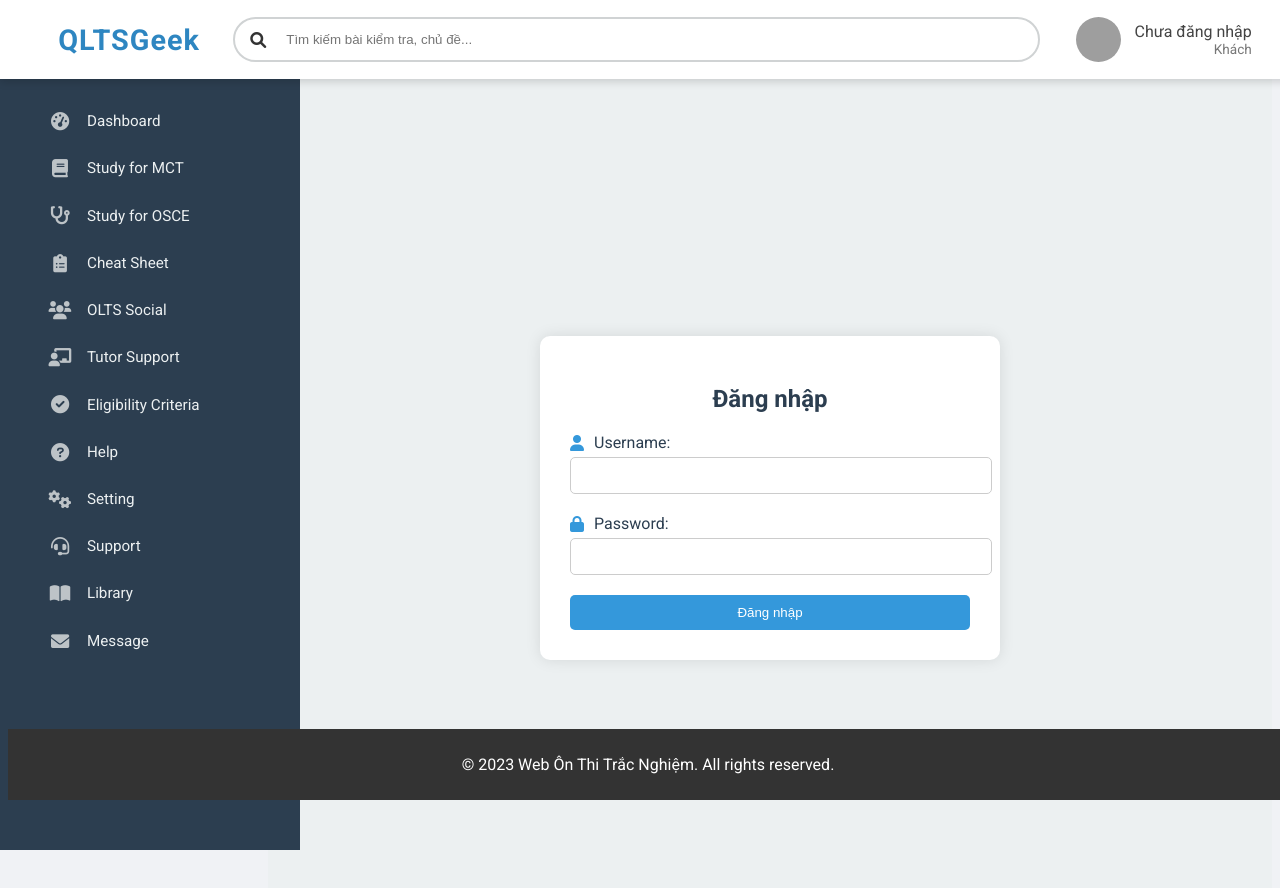
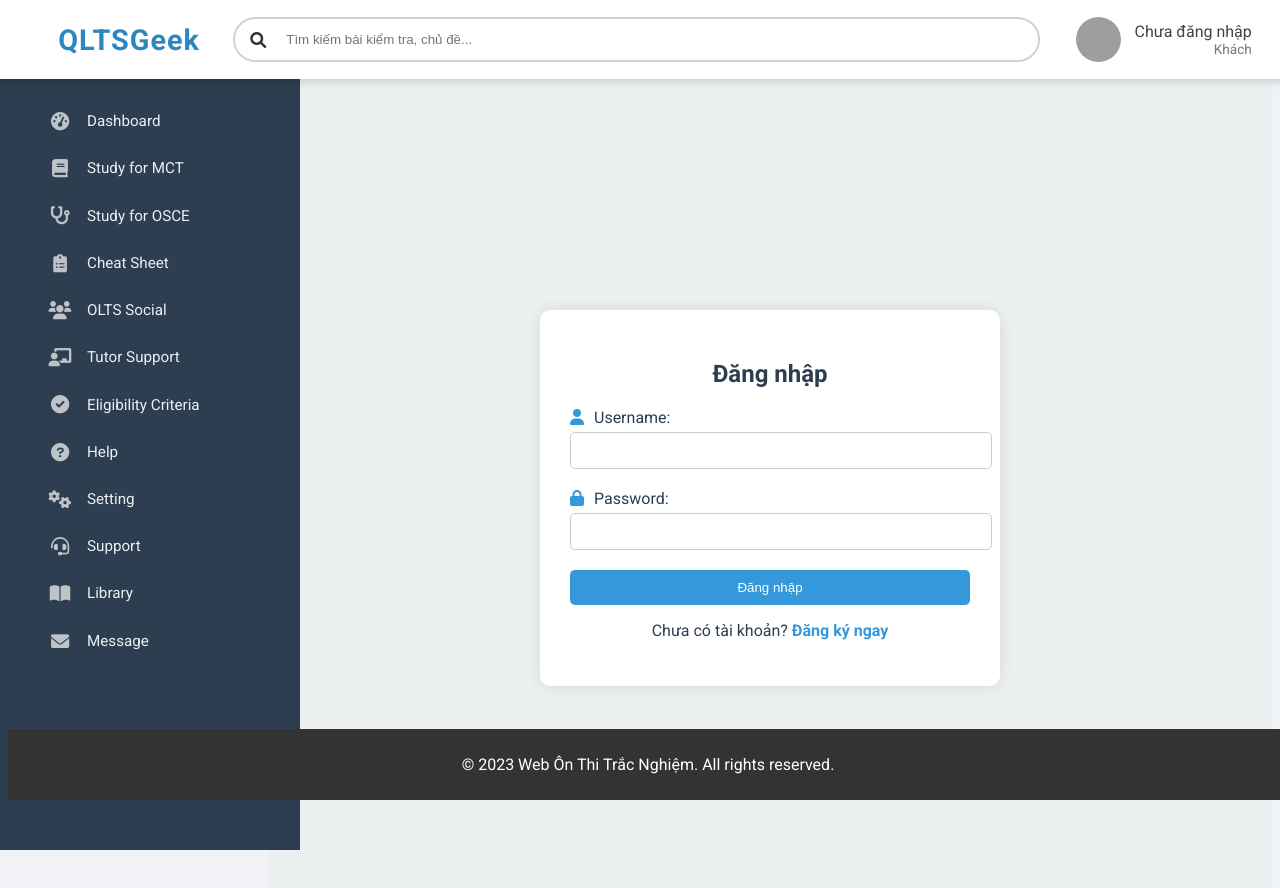
Before and after one commit to nguyenduccanh011/Web_On_Thi_Trac_Nghiem_Nodejs, a Vue app in the folder fontend/: page /login in a window 1280 px wide. Shown: the top 888 px of the page. Built offline with nearby package versions, Linux system fonts and the light colour scheme; grey boxes are pictures that could not be loaded.

Commit message:
fix-loginView

```diff
--- a/fontend/src/views/LoginView.vue
+++ b/fontend/src/views/LoginView.vue
@@ -13,6 +13,9 @@
         </div>
         <button type="submit">Đăng nhập</button>
         <div v-if="loginError" class="error-message">{{ loginError }}</div>
+        <div class="register-link">
+          <p>Chưa có tài khoản? <router-link to="/register">Đăng ký ngay</router-link></p>
+        </div>
       </form>
     </div>
   </div>
@@ -124,6 +127,22 @@ button:hover {
   text-align: center;
 }
 
+.register-link {
+  margin-top: 15px;
+  text-align: center;
+  color: #2c3e50;
+}
+
+.register-link a {
+  color: #3498db;
+  text-decoration: none;
+  font-weight: bold;
+}
+
+.register-link a:hover {
+  text-decoration: underline;
+}
+
 @media (max-width: 768px) {
   .form-container {
     padding: 20px;
--- a/fontend/src/views/RegisterView.vue
+++ b/fontend/src/views/RegisterView.vue
@@ -51,18 +51,31 @@ export default {
       this.passwordError = '';
       this.registrationError = '';
       this.errors = {};
+
+      // Kiểm tra mật khẩu
       if (this.password !== this.confirmPassword) {
-        this.passwordError = 'Passwords do not match';
+        this.passwordError = 'Mật khẩu xác nhận không khớp';
         return;
       }
+
+      // Kiểm tra độ dài mật khẩu
+      if (this.password.length < 6) {
+        this.errors.password = 'Mật khẩu phải có ít nhất 6 ký tự';
+        return;
+      }
+
       try {
         await authService.register({
           username: this.username,
           email: this.email,
           password: this.password,
         });
+
+        // Hiển thị thông báo thành công
+        alert('Đăng ký thành công! Vui lòng đăng nhập.');
         this.$router.push('/login');
       } catch (error) {
+        console.error('Registration error:', error);
         if (error.response?.data?.errors) {
           this.errors = error.response.data.errors.reduce((acc, err) => {
             acc[err.param] = err.msg;
@@ -70,6 +83,8 @@ export default {
           }, {});
         } else if (error.response?.data?.message) {
           this.registrationError = error.response.data.message;
+        } else {
+          this.registrationError = 'Có lỗi xảy ra khi đăng ký. Vui lòng thử lại.';
         }
       }
     },
```
